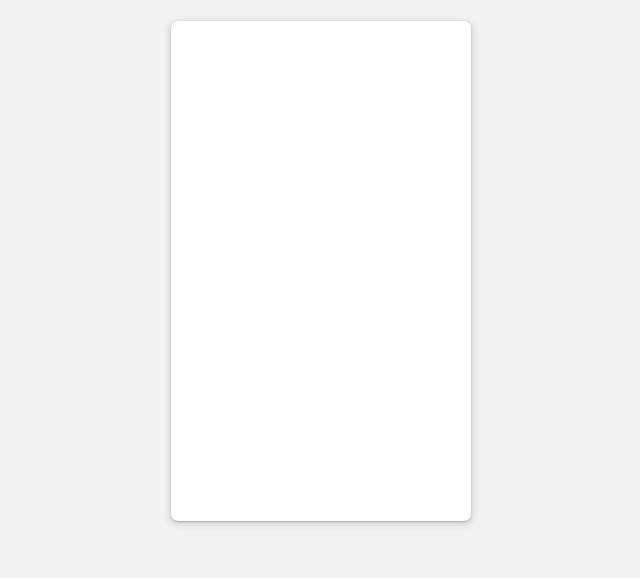
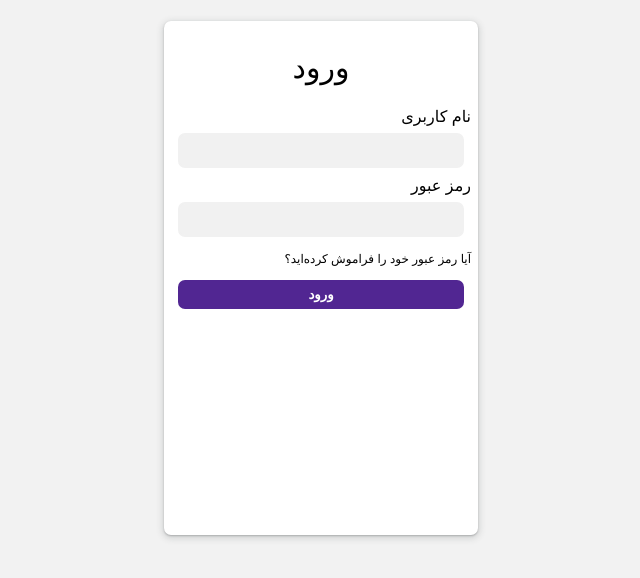
Before and after one commit to mj-haghighi/web-app, a React (Create React App) app: page / in a window 1280 px wide. Shown: the top 578 px of the page, without its empty margins (319-959 px from the left). Built offline with nearby package versions, Linux system fonts and the light colour scheme.

Commit message:
Implement 'LoginPage' ui

```diff
--- a/src/pages/loginPage/loginPage.js
+++ b/src/pages/loginPage/loginPage.js
@@ -1,12 +1,39 @@
-import { Paper } from 'components';
+import { Paper, Button, TextInput } from 'components';
 
 const LoginPage = (props) => {
     return (
         <div className="flex jc-center">
             <Paper
-                className="margv-3"
+                className="flex fd-col margv-3 padd-1"
                 style={{ minWidth: '300px', minHeight: '500px' }}
-            />
+            >
+                <text
+                    className="flex jc-center marg-3"
+                    style={{ fontSize: '30px' }}
+                >
+                    ورود
+                </text>
+                <text
+                    // style={{ border: '2px solid red' }}
+                    className='flex jc-end'
+                >
+                    نام کاربری
+                </text>
+                <TextInput />
+                <text
+                    // style={{ border: '2px solid red' }}
+                    className='flex jc-end'
+                >
+                    رمز عبور
+                </text>
+                <TextInput />
+                <a
+                    className="flex jc-end paddv-1"
+                    style={{ fontSize: '12px' }}
+                >
+                    آیا رمز عبور خود را فراموش کرده‌اید؟</a>
+                <Button className="flex jc-center padd-1 ai-center active-back-col txt-col-sec" >ورود</Button>
+            </Paper>
         </div>
     );
 }
```
